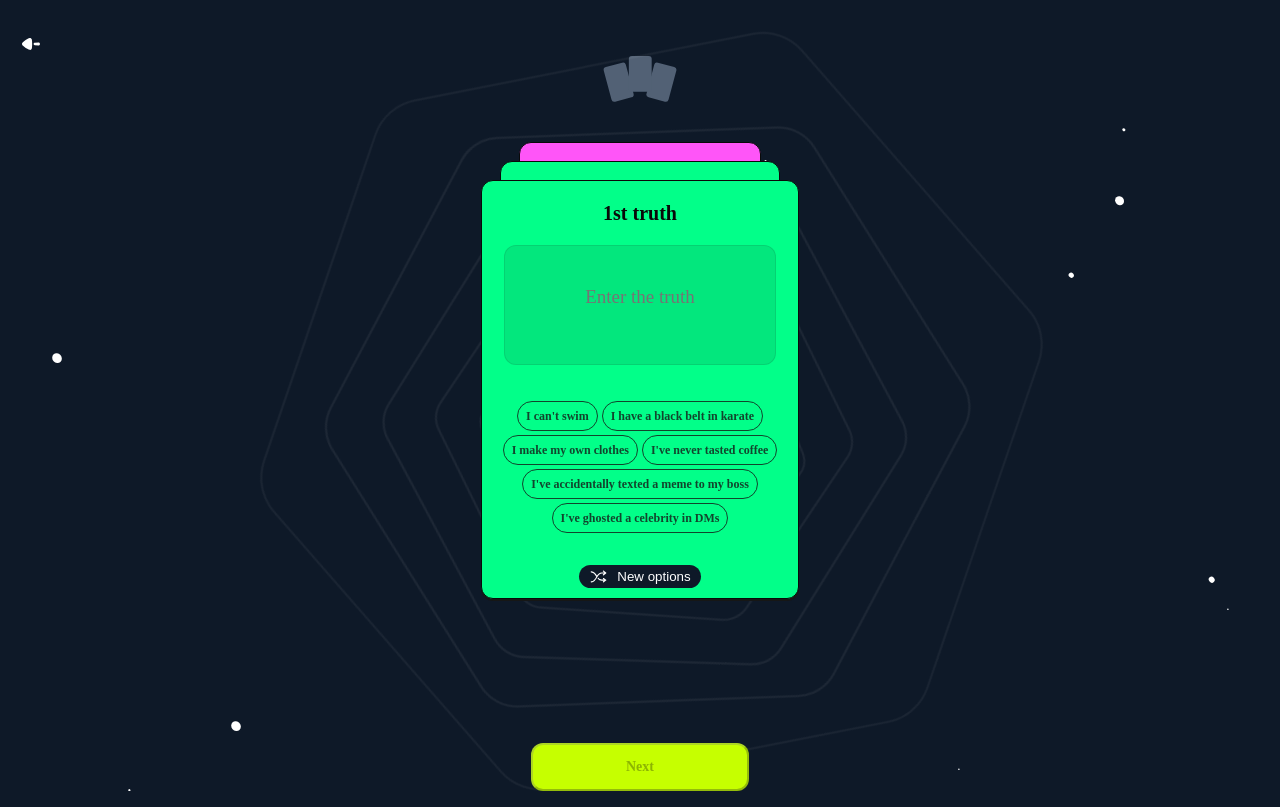
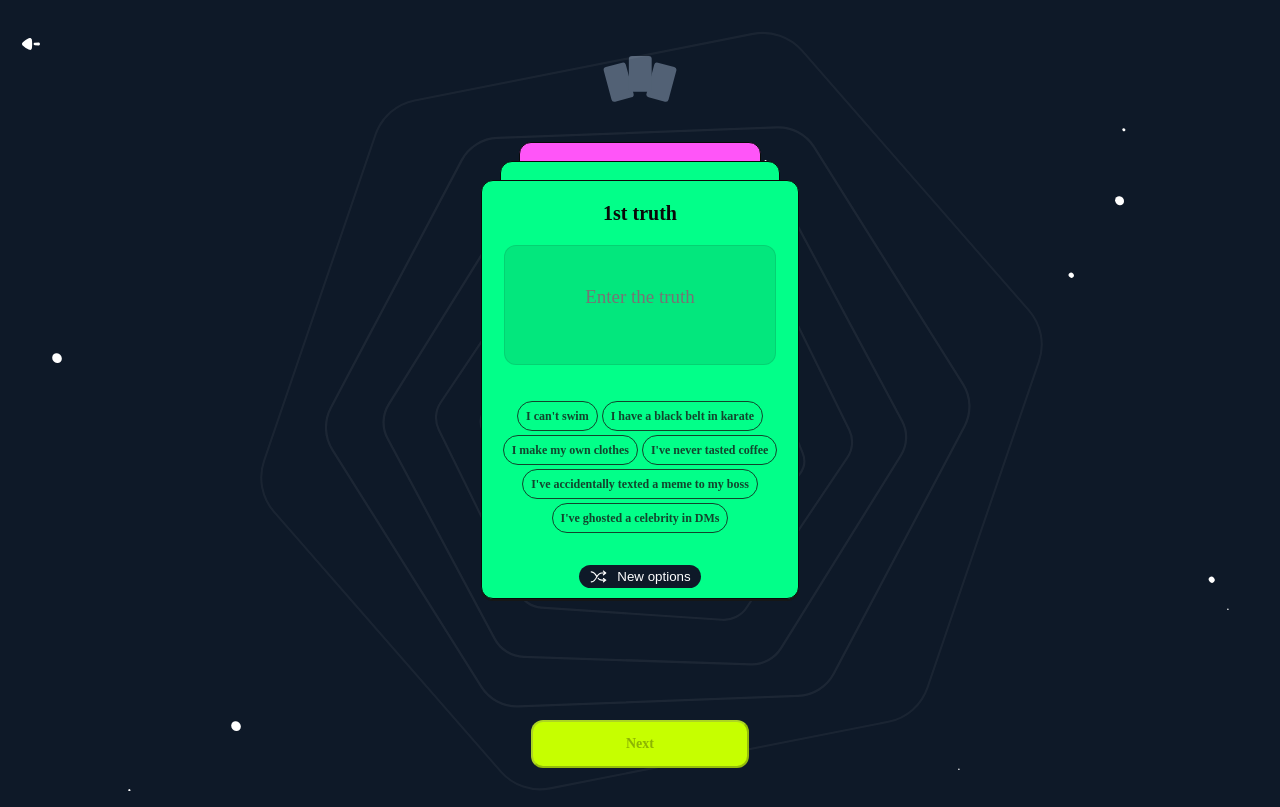
Before and after one commit to Abhirajkar27/TTOL_V2, a React (Create React App) app: page / in a window 1280 px wide. Both pictures are taken after a click on the button "Start". Built offline with nearby package versions, Linux system fonts and the light colour scheme; a web font is replaced by a local one.

Commit message:
Sender part changes btn completed

```diff
--- a/src/pages/TruthIp.css
+++ b/src/pages/TruthIp.css
@@ -28,9 +28,8 @@
   gap: 0.625rem;
   border-radius: 0.75rem;
   background: var(--Primary-Primary-100, #c6ff00);
-  position: relative;
-  margin-bottom: 1rem;
-  margin-top: 9rem;
+  position: fixed;
+  bottom: 2rem;
   cursor: not-allowed;
 }
 .nxtbtntp-lt{
```
